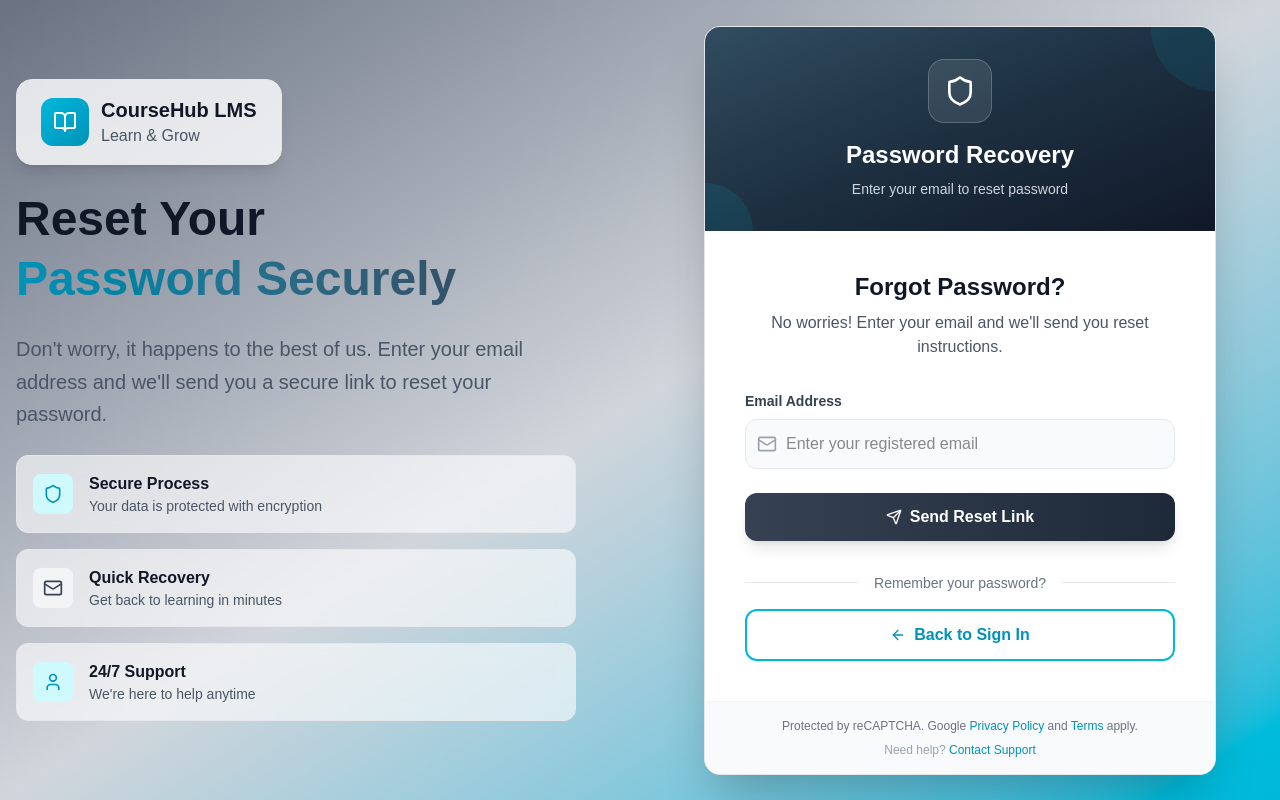
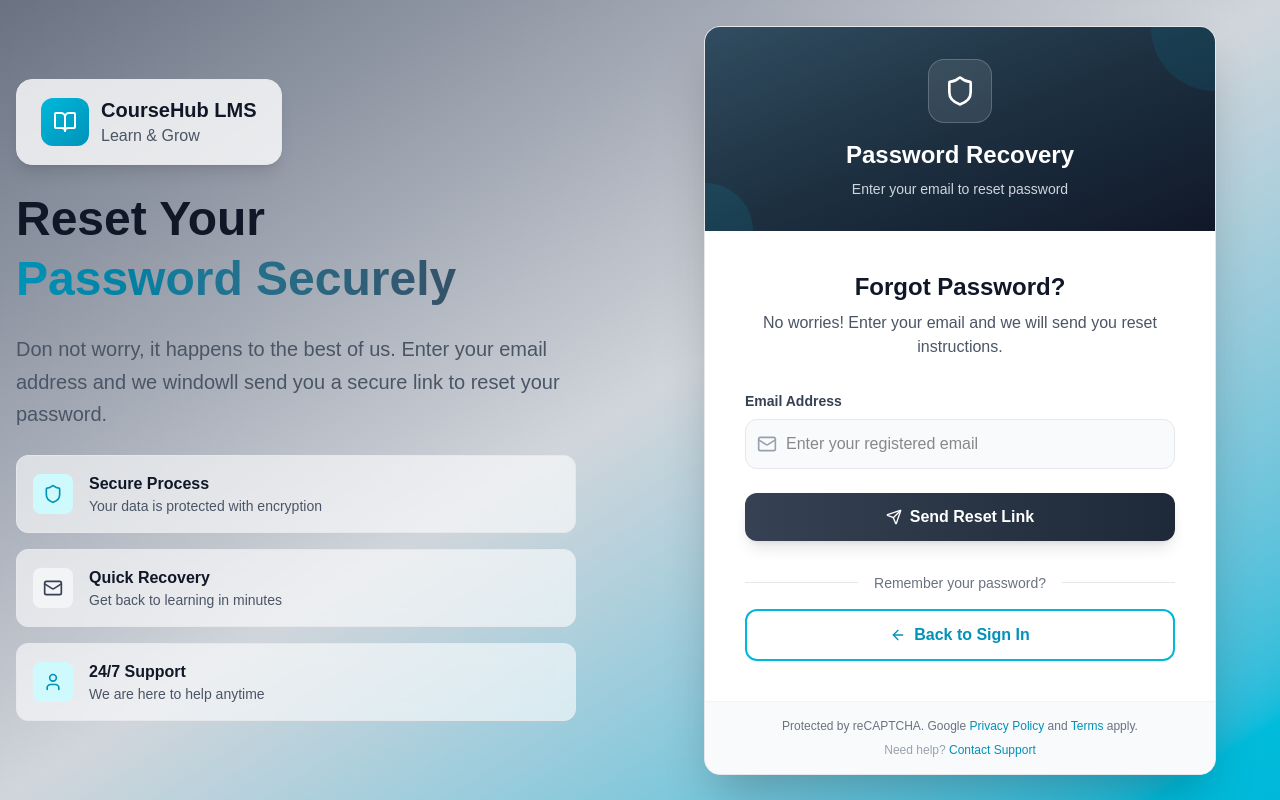
Before and after one commit to zain0313233/coursehub_lms_fe, a Next.js app: page /forget-password in a window 1280 px wide. Built offline with nearby package versions, Linux system fonts and the light colour scheme.

Commit message:
solved uild errors

```diff
--- a/src/app/dashbord/instructer/Profile/[id]/page.js
+++ b/src/app/dashbord/instructer/Profile/[id]/page.js
@@ -142,7 +142,7 @@ const InstructorProfile = () => {
               Instructor Not Found
             </h2>
             <p className="text-gray-600">
-              The instructor profile you're looking for doesn't exist.
+              The instructor profile you are looking for does not exist.
             </p>
           </div>
         </div>
@@ -557,7 +557,7 @@ const InstructorProfile = () => {
                         No Content Available
                       </h3>
                       <p className="text-gray-500">
-                        This instructor hasn't published any courses or blogs
+                        This instructor has not published any courses or blogs
                         yet.
                       </p>
                     </div>
--- a/src/app/forget-password/page.js
+++ b/src/app/forget-password/page.js
@@ -101,7 +101,7 @@ const ForgetPassword = () => {
                   Check Your Email
                 </h2>
                 <p className="text-gray-600 mb-4">
-                  We've sent a password reset link to:
+                  We have sent a password reset link to:
                 </p>
                 <p className="text-cyan-600 font-semibold text-lg bg-cyan-50 rounded-lg py-2 px-4">
                   {email}
@@ -112,7 +112,7 @@ const ForgetPassword = () => {
                 <div className="bg-gray-50 rounded-xl p-4 border border-gray-200">
                   <h3 className="font-semibold text-gray-900 mb-2 flex items-center">
                     <Shield className="w-4 h-4 mr-2 text-cyan-600" />
-                    What's next?
+                    What is next?
                   </h3>
                   <ul className="text-sm text-gray-600 space-y-1">
                     <li>• Check your email inbox (and spam folder)</li>
@@ -136,7 +136,7 @@ const ForgetPassword = () => {
                   onClick={() => setIsEmailSent(false)}
                   className="w-full text-cyan-600 font-medium py-2 hover:text-cyan-500 transition-colors text-sm"
                 >
-                  Didn't receive email? Try again
+                  Didn not receive email? Try again
                 </button>
               </div>
             </div>
@@ -189,8 +189,8 @@ const ForgetPassword = () => {
                 </span>
               </h1>
               <p className="text-xl text-gray-600 leading-relaxed">
-                Don't worry, it happens to the best of us. Enter your email
-                address and we'll send you a secure link to reset your password.
+                Don not worry, it happens to the best of us. Enter your email
+                address and we windowll send you a secure link to reset your password.
               </p>
             </div>
 
@@ -232,7 +232,7 @@ const ForgetPassword = () => {
                     24/7 Support
                   </h4>
                   <p className="text-sm text-gray-600">
-                    We're here to help anytime
+                    We are here to help anytime
                   </p>
                 </div>
               </div>
@@ -266,7 +266,7 @@ const ForgetPassword = () => {
                   Forgot Password?
                 </h2>
                 <p className="text-gray-600">
-                  No worries! Enter your email and we'll send you reset instructions.
+                  No worries! Enter your email and we will send you reset instructions.
                 </p>
               </div>
 
--- a/src/app/reset-password/page.js
+++ b/src/app/reset-password/page.js
@@ -250,7 +250,7 @@ const ResetPassword = () => {
                   </h3>
                   <ul className="text-sm text-cyan-700 text-left space-y-1">
                     <li>• Keep your password secure and confidential</li>
-                    <li>• Don't share your login credentials with anyone</li>
+                    <li>• Do not share your login credentials with anyone</li>
                     <li>• Consider using a password manager</li>
                     <li>• Sign out from public computers</li>
                   </ul>
@@ -300,7 +300,7 @@ const ResetPassword = () => {
                 </span>
               </h1>
               <p className="text-xl text-gray-600 leading-relaxed">
-                You're almost done! Create a strong, secure password to protect
+                You are almost done! Create a strong, secure password to protect
                 your account and continue your learning journey.
               </p>
             </div>
```
